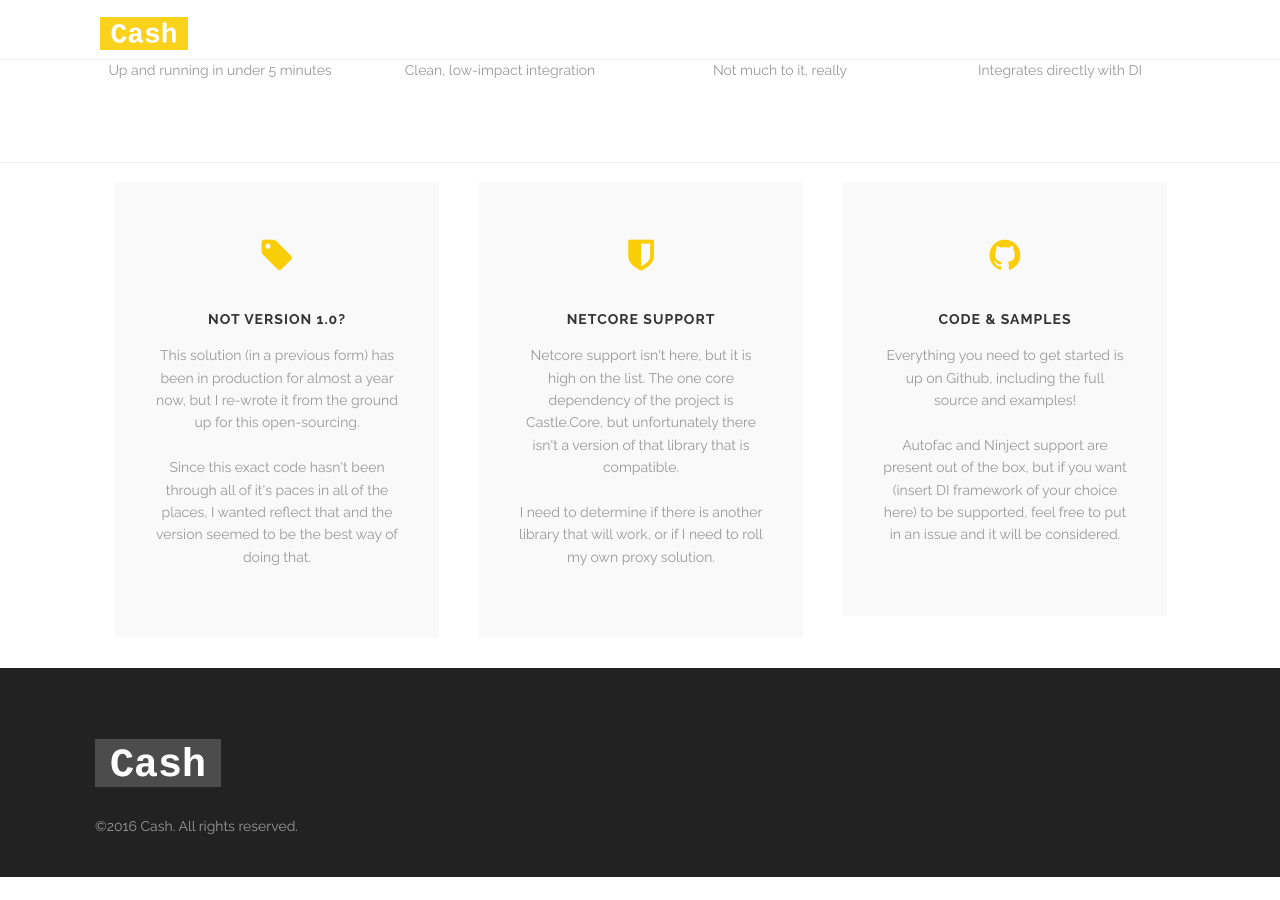
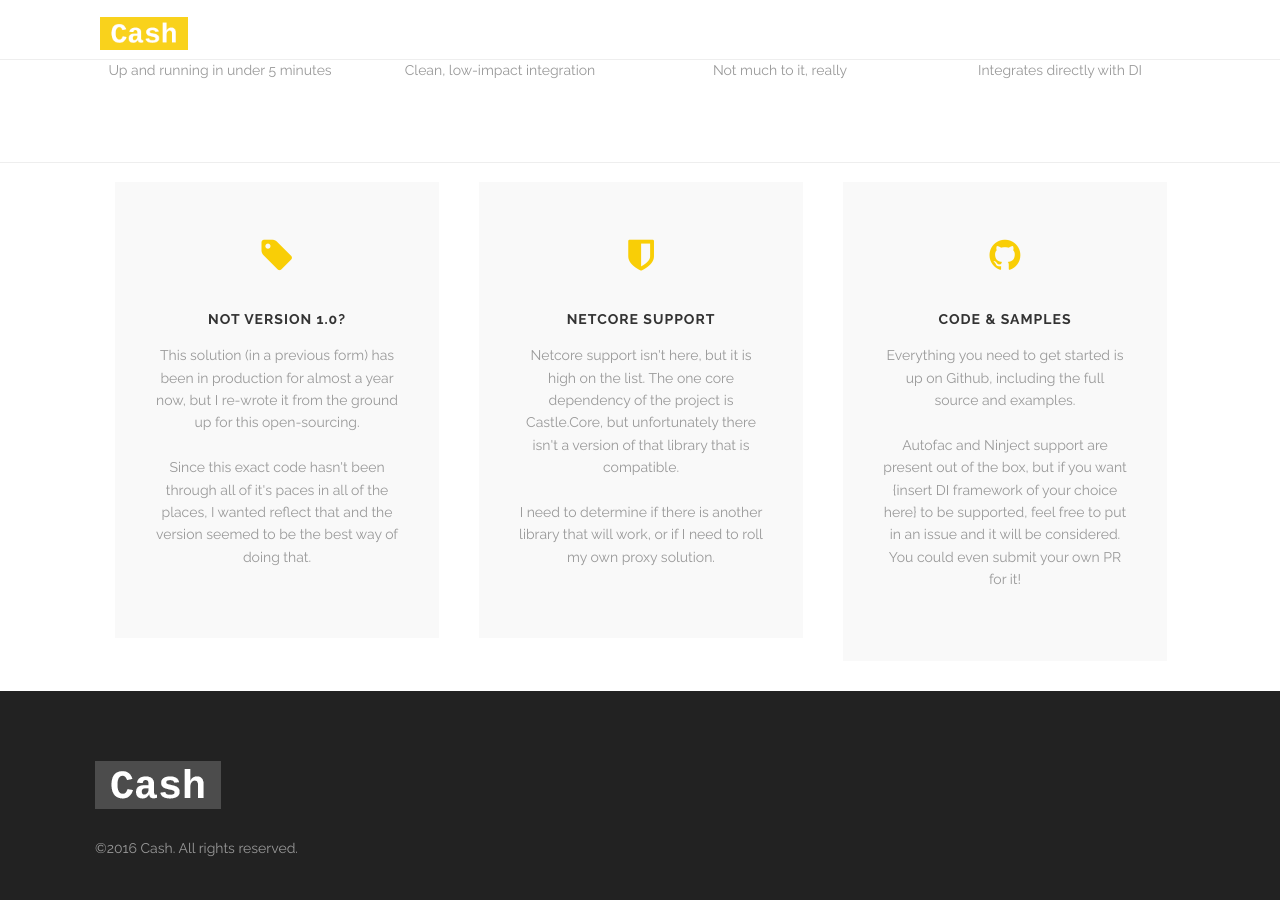
Before and after one commit to asmorger/cash, a Jekyll site: the page built from index.html, in a window 1280 px wide and 900 px high, scrolled down 1953 px. Built offline with Jekyll 4.4.1, drawn with Linux system fonts in a browser that asks for light colours; before the commit the page ends 2830 px from its top, so only the background shows below that.

Commit message:
Updated content

```diff
--- a/index.html
+++ b/index.html
@@ -52,8 +52,8 @@ other_services:
   - icon_class: fa fa-github
     title: Code & Samples
     desc:
-      Everything you need to get started is up on Github, including the full source and examples!
-      <br /><br />  Autofac and Ninject support are present out of the box, but if you want (insert DI framework of your choice here) to be supported, feel free to put in an issue and it will be considered.
+      Everything you need to get started is up on Github, including the full source and examples.
+      <br /><br />  Autofac and Ninject support are present out of the box, but if you want {insert DI framework of your choice here} to be supported, feel free to put in an issue and it will be considered.  You could even submit your own PR for it!
 
 clients:
   - images/@stock/client-grey-1.png
```
